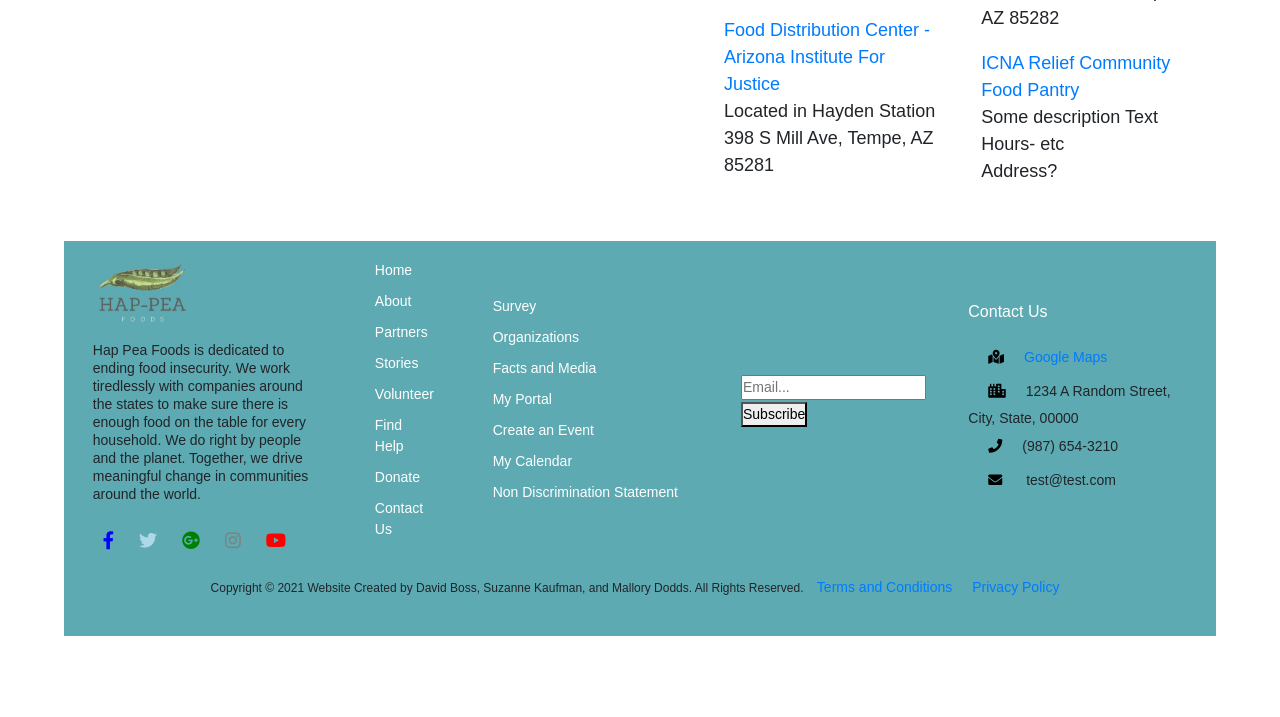
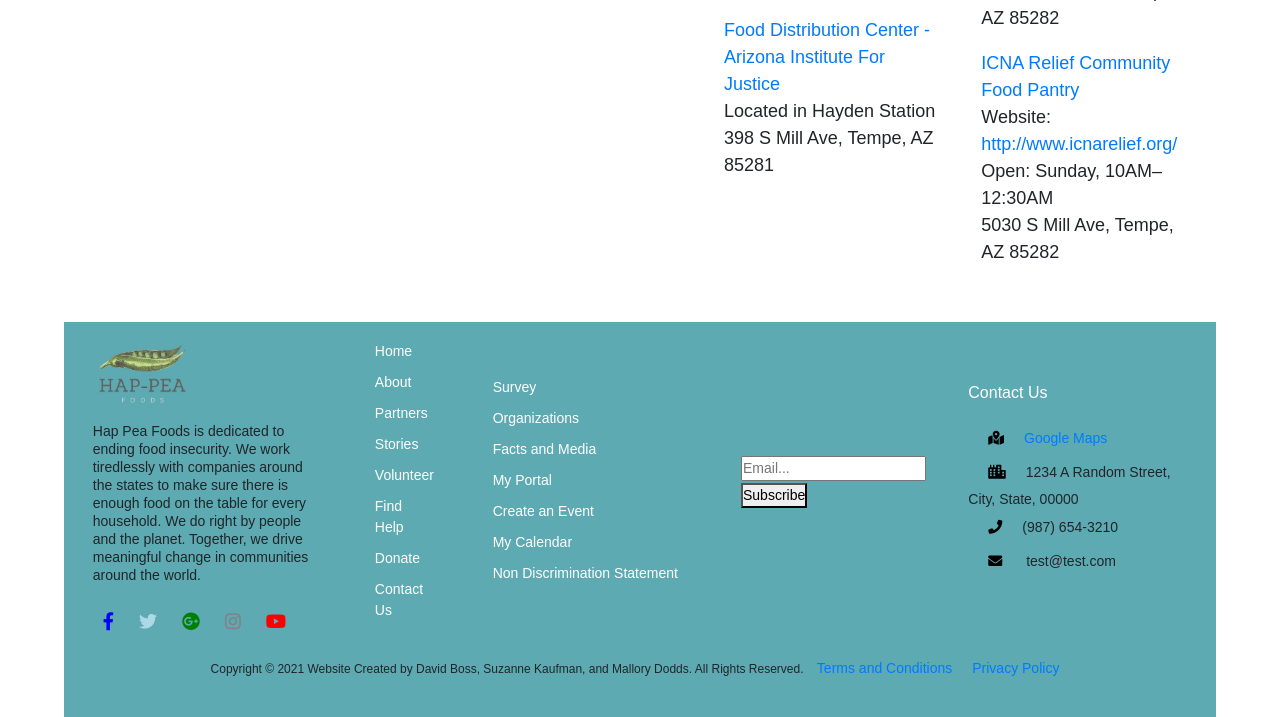
Before and after one commit to dmjefe/hap_pea_foods, a Django app: page /find_help/ in a window 1280 px wide. Shown: the part 984-1701 px from the top of the page. Before the commit the page ends 1620 px from the top, so only its background shows below. Run offline with Django 3.2, Linux system fonts and the light colour scheme; some libraries are stand-ins or nearby versions.

Commit message:
updated locations

```diff
--- a/templates/find_help.html
+++ b/templates/find_help.html
@@ -63,13 +63,13 @@
           2121 S Rural Rd Tempe AZ 85282</p>
 
         <p><a href="https://www.google.com/maps/embed/v1/place?key=AIzaSyCPxWrUymIOfqDXHXPMDjLCQsKaYA8T88g
-          &q=ICNA+ReliefCommunity+Food+Pantry" target="myiframe">ICNA Relief Community Food Pantry</a>
+          &q=ICNA+Relief+Community+Food+Pantry+5030+S+Mill+Ave+Tempe+AZ+85282" target="myiframe">ICNA Relief Community Food Pantry</a>
           <br/>
-          Some description Text
+           Website: <a href="http://www.icnarelief.org/">http://www.icnarelief.org/</a>
             <br/>
-          Hours- etc
+          Open: Sunday, 10AM–12:30AM
           <br/>
-          Address?</p>
+          5030 S Mill Ave, Tempe, AZ 85282</p>
 
     </div>
 </div>
```
